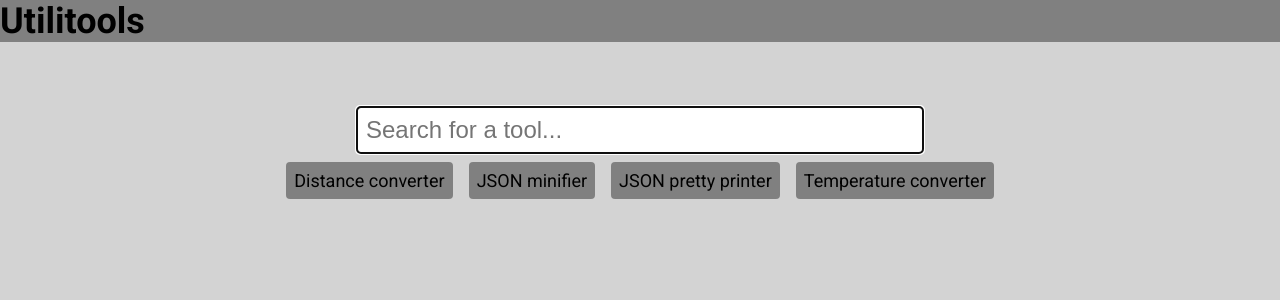
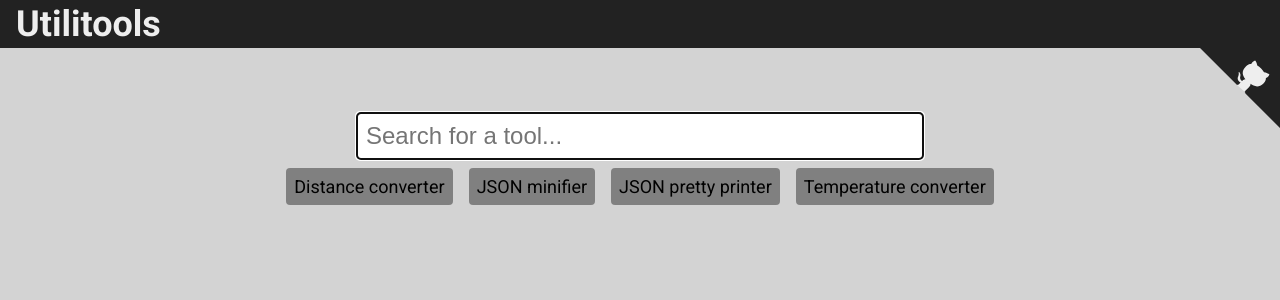
Before and after one commit to LucaScorpion/toolzone.dev, a React (Create React App) app: page /#/ in a window 1280 px wide. Shown: the top 300 px of the page. Built offline with nearby package versions, Linux system fonts and the light colour scheme.

Commit message:
Add GitHub octo corner

```diff
--- /dev/null
+++ b/src/components/GitHubCorner.scss
@@ -0,0 +1,41 @@
+.github-corner {
+  position: absolute;
+  top: $top-bar-height;
+  right: 0;
+
+  .octo-arm {
+    transform-origin: 130px 106px;
+  }
+
+  &:hover .octo-arm {
+    animation: octocat-wave 560ms ease-in-out;
+  }
+
+  @keyframes octocat-wave {
+    0%,
+    100% {
+      transform: rotate(0);
+    }
+
+    20%,
+    60% {
+      transform: rotate(-25deg);
+    }
+
+    40%,
+    80% {
+      transform: rotate(10deg);
+    }
+  }
+
+  // On small screens do an initial wave, ignore the hover.
+  @media (max-width: 500px) {
+    &:hover .octo-arm {
+      animation: none;
+    }
+
+    .octo-arm {
+      animation: octocat-wave 560ms ease-in-out;
+    }
+  }
+}
--- /dev/null
+++ b/src/components/GitHubCorner.tsx
@@ -0,0 +1,19 @@
+import React from 'react';
+
+export const GitHubCorner: React.FC = () => (
+  <a
+    className="github-corner"
+    href="https://github.com/LucaScorpion/utilitools"
+    target="_blank"
+    rel="noopener noreferrer"
+  >
+    <svg xmlns="http://www.w3.org/2000/svg" width={80} height={80} viewBox="0 0 250 250" fill="#EEE">
+      <path d="M0 0l115 115h15l12 27 108 108V0z" fill="#222" />
+      <path className="octo-arm" d="M128 109c-15-9-9-19-9-19 3-7 2-11 2-11-1-7 3-2 3-2 4 5 2 11 2 11-3 10 5 15 9 16" />
+      <path
+        className="octo-body"
+        d="M115 115s4 2 5 0l14-14c3-2 6-3 8-3-8-11-15-24 2-41 5-5 10-7 16-7 1-2 3-7 12-11 0 0 5 3 7 16 4 2 8 5 12 9s7 8 9 12c14 3 17 7 17 7-4 8-9 11-11 11 0 6-2 11-7 16-16 16-30 10-41 2 0 3-1 7-5 11l-12 11c-1 1 1 5 1 5z"
+      />
+    </svg>
+  </a>
+);
--- a/src/components/Layout.scss
+++ b/src/components/Layout.scss
@@ -1,5 +1,14 @@
 .layout {
   .top-bar {
-    background-color: gray;
+    background-color: $top-bar-color;
+    color: $top-bar-text-color;
+    height: $top-bar-height;
+    display: flex;
+    align-items: center;
+
+    .title {
+      font-size: 36px;
+      margin-left: 16px;
+    }
   }
 }
--- a/src/components/Layout.tsx
+++ b/src/components/Layout.tsx
@@ -1,5 +1,6 @@
 import React from 'react';
 import { classNames } from '../utils/classNames';
+import { GitHubCorner } from './GitHubCorner';
 
 export interface Props {
   className?: string;
@@ -8,8 +9,9 @@
 export const Layout: React.FC<Props> = ({ children, className }) => (
   <div className={classNames('layout', className)}>
     <div className="top-bar">
-      <h1>Utilitools</h1>
+      <h1 className="title">Utilitools</h1>
     </div>
+    <GitHubCorner />
     <main>{children}</main>
   </div>
 );
--- a/src/style/colors.scss
+++ /dev/null
@@ -1,5 +0,0 @@
-// Theme colors.
-$blue-lighter: #e5f9ff;
-$blue-light: #b7f3ff;
-$blue-dark: #0070b9;
-$blue-darker: #003d7d;
--- a/src/style/index.scss
+++ b/src/style/index.scss
@@ -2,18 +2,14 @@
 @import url('https://fonts.googleapis.com/css2?family=Roboto:ital,wght@0,300;0,400;0,500;0,700;1,400&display=swap');
 @import '~@fortawesome/fontawesome-free/css/all.min.css';
 
-// Global variables.
-$border-radius: 4px;
-$transition-duration: 0.2s;
-$input-height: 32px;
-
+@import 'variables';
 @import 'reset';
-@import 'colors';
 @import 'mixins';
 
 // Component and page styles.
 #root {
   @import '../components/Button';
+  @import '../components/GitHubCorner';
   @import '../components/Layout';
 
   @import '../pages/HomePage';
--- /dev/null
+++ b/src/style/variables.scss
@@ -0,0 +1,14 @@
+$border-radius: 4px;
+$transition-duration: 0.2s;
+$input-height: 32px;
+
+// Theme colors.
+$blue-lighter: #e5f9ff;
+$blue-light: #b7f3ff;
+$blue-dark: #0070b9;
+$blue-darker: #003d7d;
+
+// Top bar.
+$top-bar-color: #222;
+$top-bar-text-color: #eee;
+$top-bar-height: 48px;
```
